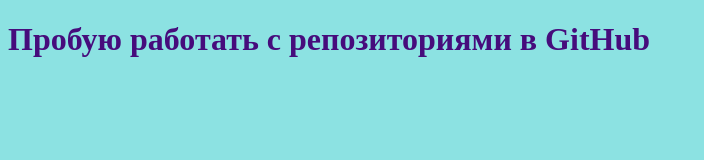
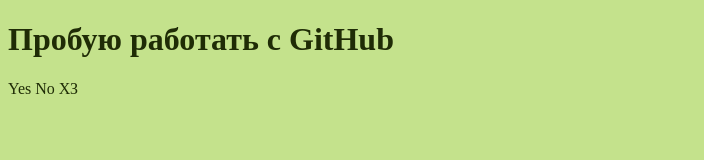
Before and after one commit to dmistori84/premier-git, a plain HTML site: page index.html in a window 1280 px wide. Shown: the whole page, without its empty margins (0-704 px from the left). Drawn offline with Linux system fonts and the light colour scheme.

Commit message:
Изменен фон и добавлен параграф
Новые добавления

```diff
--- a/CSS/style.css
+++ b/CSS/style.css
@@ -1,4 +1,4 @@
 body {
-  background-color: rgb(140, 226, 226);
-  color: rgb(70, 12, 124);
+  background-color: rgb(196, 226, 140);
+  color: rgb(31, 44, 6);
 }
--- a/index.html
+++ b/index.html
@@ -12,6 +12,7 @@
 </head>
 
 <body>
-    <h1>Пробую работать с репозиториями в GitHub</h1>
+    <h1>Пробую работать с GitHub</h1>
+    <p>Yes No ХЗ</p>
 </body>
 </html>
```
